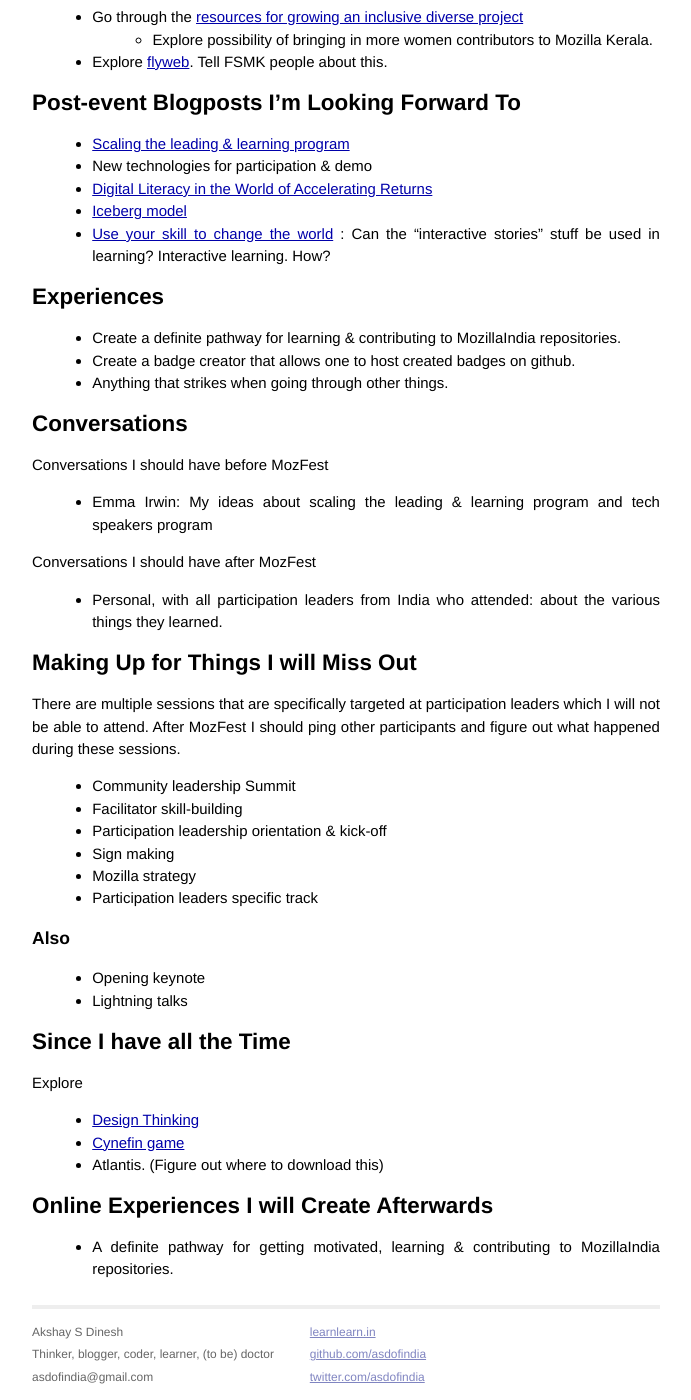
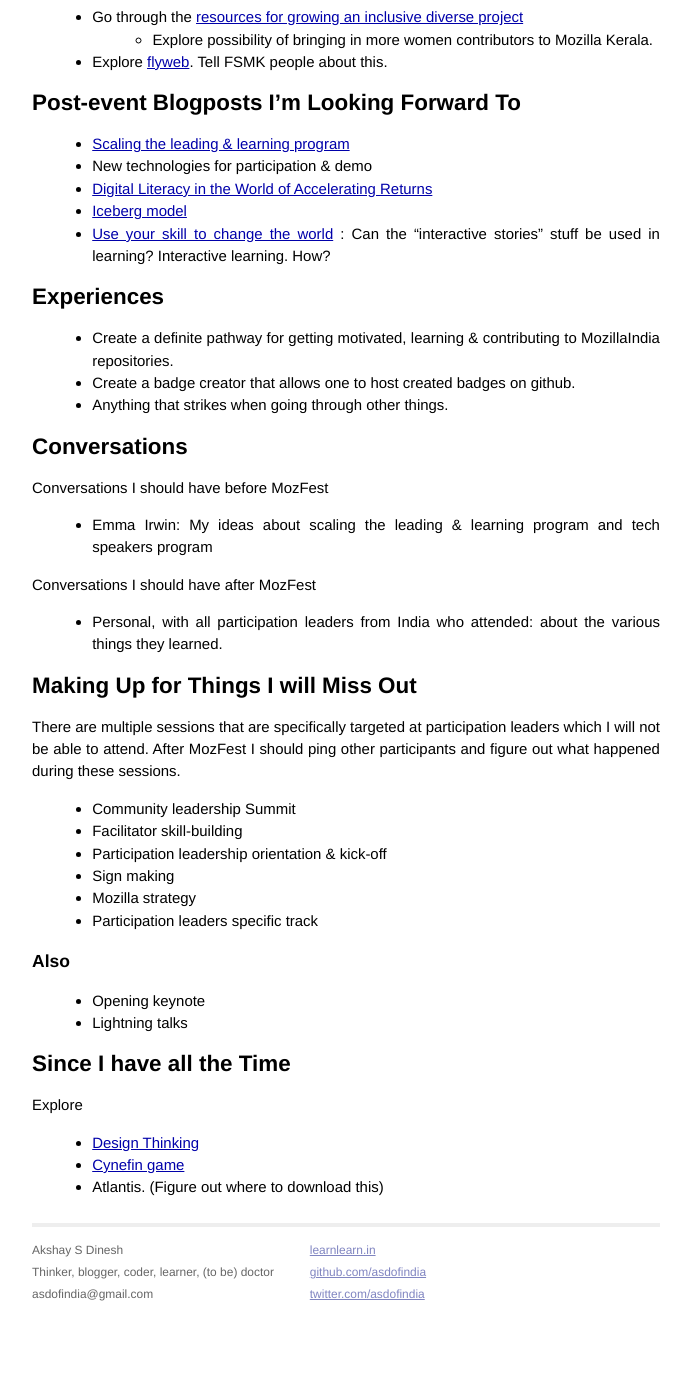
Before and after one commit to asdofindia/asdofindia.github.io, a Jekyll site: the page built from _posts/2015-10-27-my-remote-mozfest-experience.markdown, in a window 1280 px wide and 1400 px high, scrolled down 1695 px. Shown: the whole window, without its empty margins (294-985 px from the left). Built offline with Jekyll 4.4.1, drawn with Linux system fonts in a browser that asks for light colours; after the commit the page ends 3013 px from its top, so only the background shows below that.

Commit message:
create one thing only once

```diff
--- a/_posts/2015-10-27-my-remote-mozfest-experience.markdown
+++ b/_posts/2015-10-27-my-remote-mozfest-experience.markdown
@@ -92,7 +92,3 @@ Explore
 * [Design Thinking](https://github.com/mozilla/mozfest-program/issues/506)
 * [Cynefin game](https://github.com/mozilla/mozfest-program/issues/428)
 *  Atlantis. (Figure out where to download this)
-
-
-## Online Experiences I will Create Afterwards
-* A definite pathway for getting motivated, learning & contributing to MozillaIndia repositories.
```
Also changed, not shown: other parts of _posts/2015-10-27-my-remote-mozfest-experience.markdown (+1 -1 lines).
